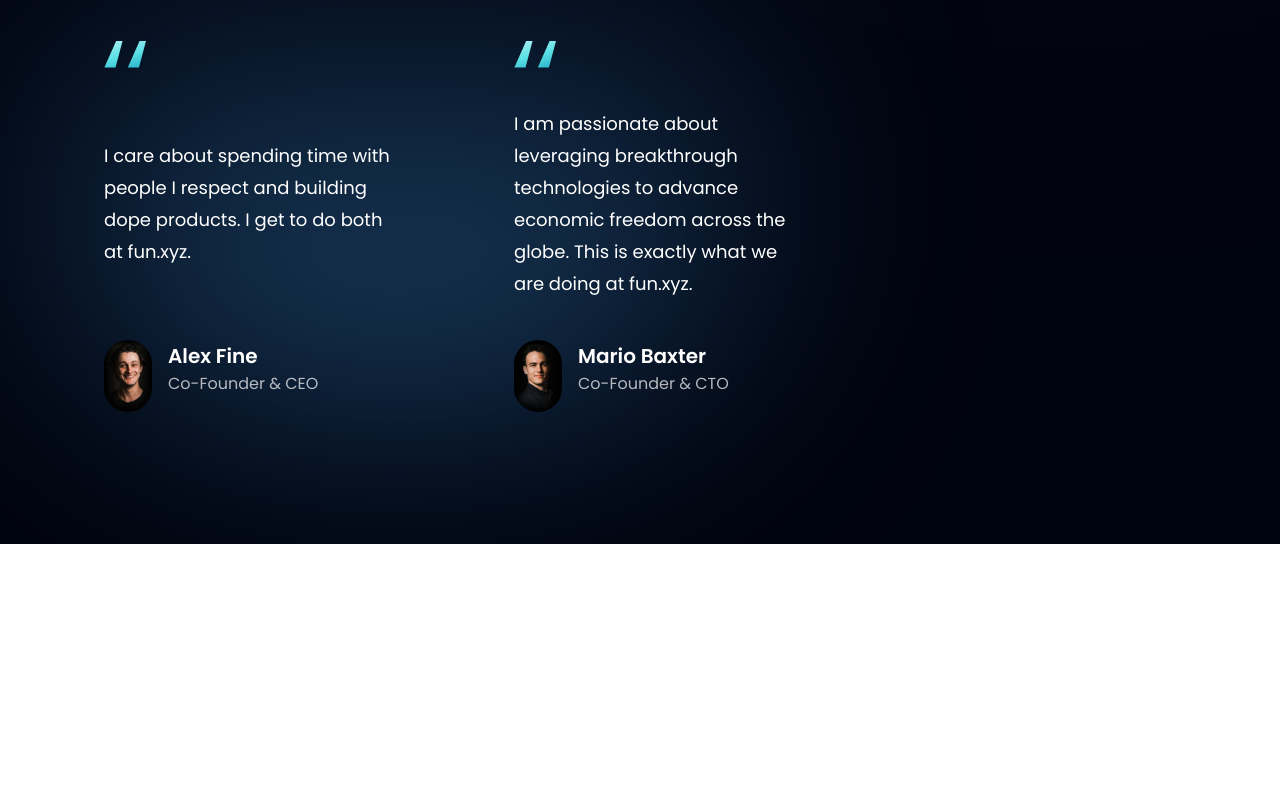
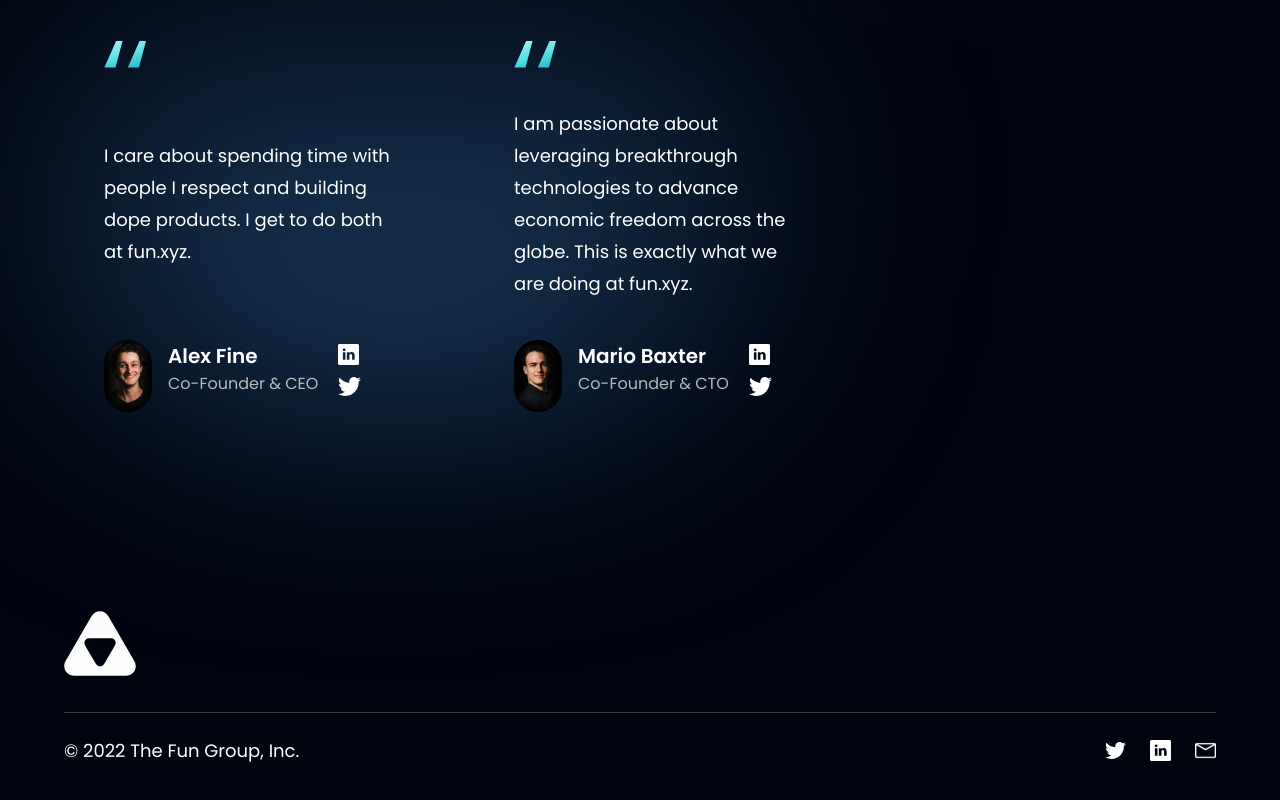
Before and after one commit to PranavSakthivel/fun, a React (Vite) app in the folder fun-xyz/: page / in a window 1280 px wide. Shown: the part 1885-2685 px from the top of the page. Before the commit the page ends 2429 px from the top, so only its background shows below. Built offline with nearby package versions, Linux system fonts and the light colour scheme.

Commit message:
Added footer and team socials

```diff
--- a/fun-xyz/src/App.jsx
+++ b/fun-xyz/src/App.jsx
@@ -1,6 +1,6 @@
 import styles from "./styles";
 
-import { Navbar, Home, About, Mission, Team, LearnMore } from "./components";
+import { Navbar, Home, Team, LearnMore, Footer } from "./components";
 
 const App = () => (
   <div className="bg-primary w-full overflow-hidden">
@@ -20,6 +20,7 @@ const App = () => (
       <div className={`${styles.boxWidth}`}>
         <LearnMore />
         <Team />
+        <Footer />
       </div>
     </div>
   </div>
--- a/fun-xyz/src/assets/index.js
+++ b/fun-xyz/src/assets/index.js
@@ -10,7 +10,7 @@ import linkedin from "./linkedin.svg";
 import twitter from "./twitter.svg";
 import alex from "./alex.jpg";
 import mario from "./mario.jpg";
-import email from "./email.svg";
+import email from "./email.png";
 import blockchain from "./blockchain.png";
 import quotes from './quotes.svg';
 
--- /dev/null
+++ b/fun-xyz/src/components/Footer.jsx
@@ -0,0 +1,26 @@
+import styles from '../styles';
+import { logo } from '../assets';
+import { footer, socials } from '../constants';
+
+export const Footer = () => (
+    <section className={`${styles.flexCenter} ${styles.paddingY} flex-col`}>
+        <div className={`${styles.flexStart} md:flex-row flex-col mb-8 w-full`}>
+            <div className='flex-1 flex flex-col justify-start mr-10'>
+                <img src={logo} alt='fun' className='w-[72px] h-[72px] object-contain'/>
+            </div>
+        </div>
+
+        <div className='w-full flex justify-between items-center md:flex-row flex-col pt-6 border-t-[1px] border-t-[#3F3E45]'>
+            <p className='font-poppins font-normal text-center text-[18px] leading[-27px] text-white'>
+                { footer }
+            </p>
+            <div className='flex flex-row md:mt-0 mt-6'>
+                { socials.map((social, index) => (
+                    <img key={social.id} src={social.icon} alt={social.id} className={`w-[21px] h-[21px] object-contain cursor-pointer ${index !== socials.length-1 ? 'mr-6' : 'mr-0'}`}/>
+                ))}
+            </div>
+        </div>
+    </section>
+)
+
+export default Footer
--- a/fun-xyz/src/components/MemberCard.jsx
+++ b/fun-xyz/src/components/MemberCard.jsx
@@ -1,6 +1,6 @@
-import { quotes } from '../assets'
+import { quotes, linkedin, twitter } from '../assets'
 
-const MemberCard = ({ name, title, tagline, image }) => (
+const MemberCard = ({ name, title, tagline, image, linkedin_url, twitter_url }) => (
     <div className='flex justify-between flex-col px-10 py-12 rounded-[20px] max-w-[370px] md:mr-10 sm:mr-5 mr-0 my-5 member-card'>
         <img src={ quotes } alt='double_quotes' className='w-[42px] h-[27px] object-contain' />
         <p className='font-poppins font-normal text-[18px] leading-[32px] text-white my-10'>
@@ -13,6 +13,10 @@ const MemberCard = ({ name, title, tagline, image }) => (
                 <h4 className='font-poppins font-semibold text-[20px] leading-[32px] text-white'>{name}</h4>
                 <p className='font-poppins font-normal text-[16px] leading-[24px] text-dimWhite'>{title}</p>
             </div>
+            <div className='mx-5'>
+                <a href={linkedin_url} target="_blank"><img src={linkedin} className='my-1'/></a>
+                <a href={twitter_url} target="_blank"><img src={twitter} className='my-3'/></a>
+            </div>
         </div>
     </div>
 )
--- a/fun-xyz/src/components/index.js
+++ b/fun-xyz/src/components/index.js
@@ -5,13 +5,15 @@ import Navbar from "./Navbar";
 import Team from "./Team";
 import LearnMore from "./LearnMore";
 import Button from "./Button";
+import Footer from './Footer';
 
 export {
+    Home,
     About,
-    Home,
     Mission,
     Navbar,
     Team,
     LearnMore,
-    Button
+    Button,
+    Footer
 };
--- a/fun-xyz/src/constants/index.js
+++ b/fun-xyz/src/constants/index.js
@@ -22,7 +22,9 @@ export const team = [
     title: 'Co-Founder & CEO',
     tagline: 'I care about spending time with people I respect and building dope products. I get to do both at fun.xyz.',
     about: 'Alex is a serial builder. Before fun.xyz Alex ran a crypto-currency fund built on AI-driven quantitative models. Before crypto, Alex founded a studying app, Quill, when he was 16. Quill was acquired in February 2018. Alex studied Math & Computer Science at Stanford University.',
-    image: alex
+    image: alex,
+    linkedin_url: 'https://www.linkedin.com/in/alexkalilfine/',
+    twitter_url: 'https://twitter.com/alexkfine'
   },
   {
     id: 'member2',
@@ -30,7 +32,9 @@ export const team = [
     title: 'Co-Founder & CTO',
     tagline: 'I am passionate about leveraging breakthrough technologies to advance economic freedom across the globe. This is exactly what we are doing at fun.xyz.',
     about: 'Originally from Totana, a small agricultural town in Spain, Mario grew up doing triathlon and tinkering with electronics. He became the only kid in his high school to go to college in the United States, where he attended Stanford University. Mario graduated early from Stanford with a concentration in Artificial Intelligence and began working as an AI engineer & researcher at Meta. When not working, Mario enjoys endurance training as well as reading & writing about philosophy of mind.',
-    image: mario
+    image: mario,
+    linkedin_url: 'https://www.linkedin.com/in/mariobaxter/',
+    twitter_url: 'https://twitter.com/0xMari0'
   },
 ];
 
```
Also changed, not shown: fun-xyz/src/assets/email.png (added), fun-xyz/src/assets/email.svg (deleted).
